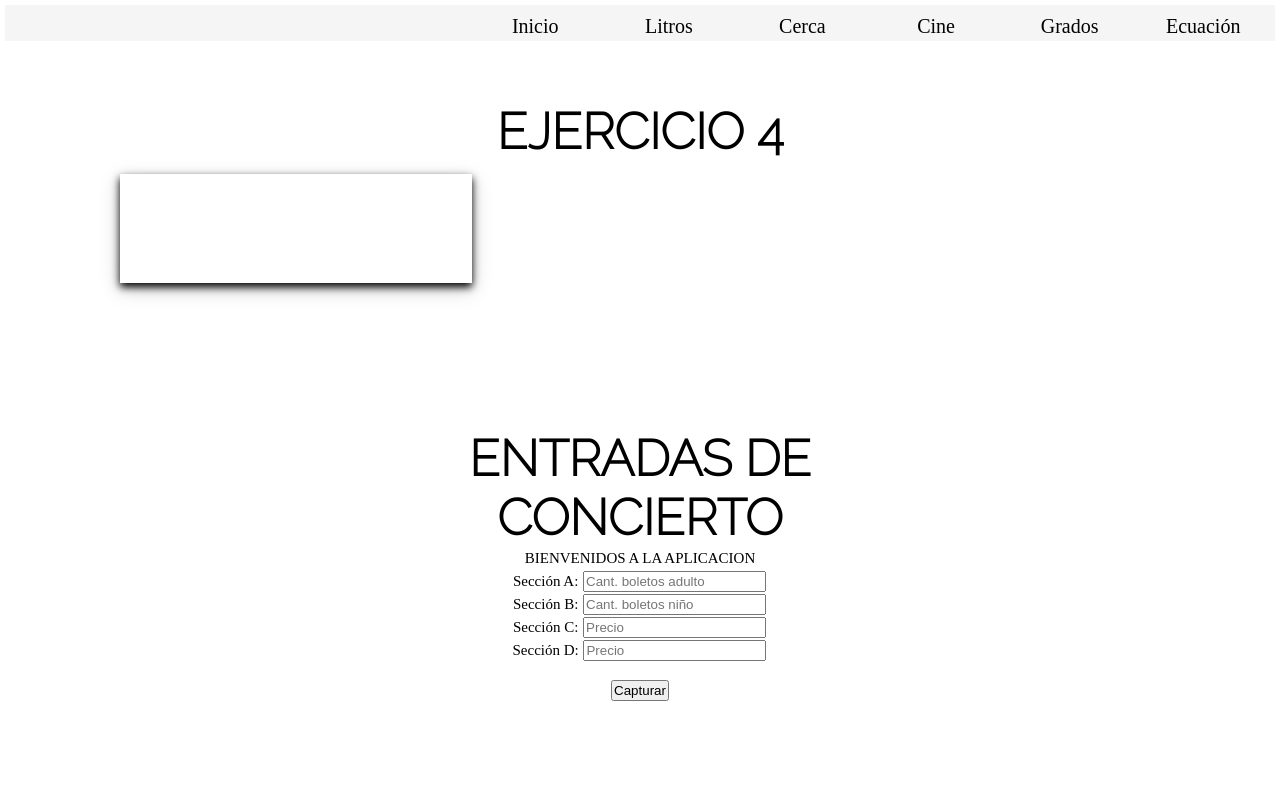
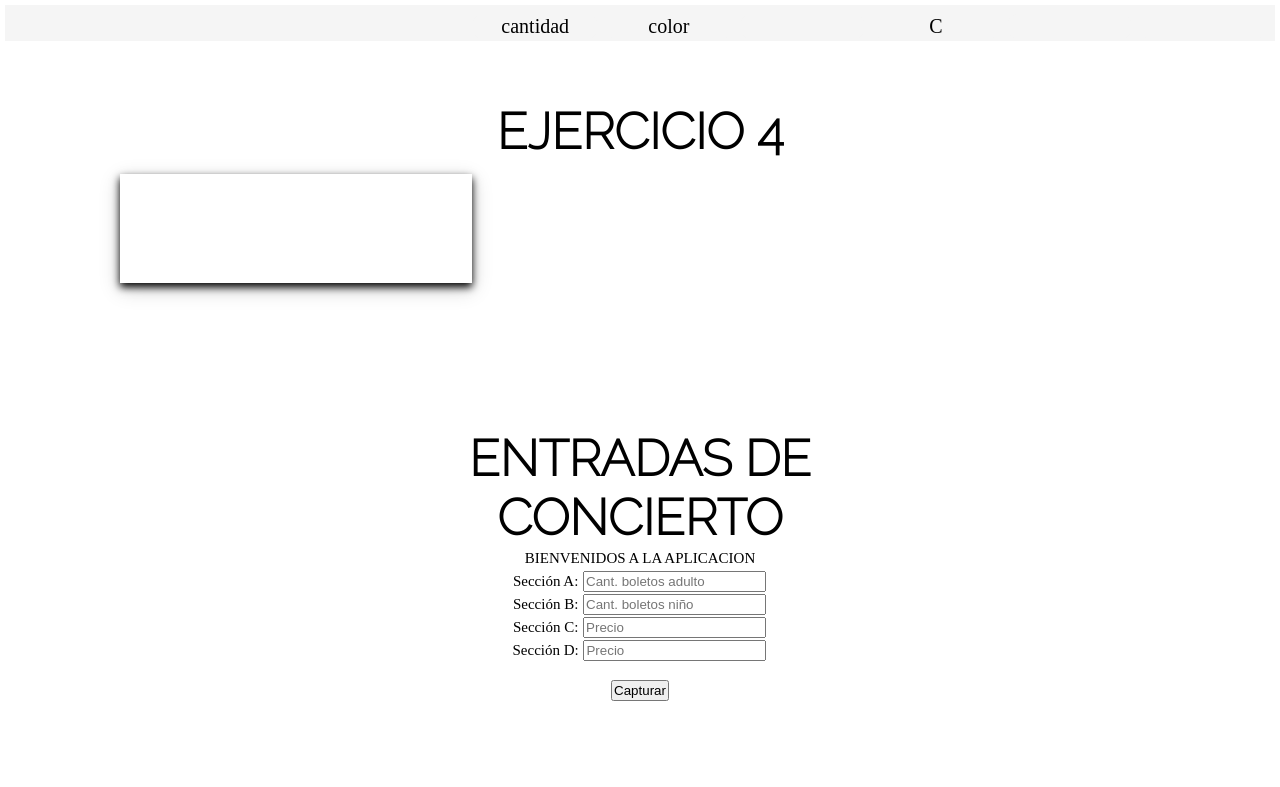
Before and after one commit to Danym2407/Autos_Daleth, a plain HTML site: page Concierto.html in a window 1280 px wide. Shown: the top 787 px of the page. Drawn offline with Linux system fonts and the light colour scheme.

Commit message:
Update Concierto.html

```diff
--- a/Concierto.html
+++ b/Concierto.html
@@ -11,12 +11,12 @@
 
     <nav><ul>
 
-        <li><a href="index.html">Inicio</a></li>
-        <li><a href="litros.html">Litros</a></li>
-        <li><a href="cerca.html">Cerca</a></li>
-        <li><a href="cine.html">Cine</a></li>
-        <li><a href="grados.html">Grados</a></li>
-        <li><a href="ecuacion.html">Ecuación</a></li>
+        <li><a href="index.html">cantidad</a></li>
+        <li><a href="litros.html">color</a></li>
+        <li><a href="cerca.html"></a></li>
+        <li><a href="cine.html">C</a></li>
+        <li><a href="grados.html"></a></li>
+        <li><a href="ecuacion.html"></a></li>
     </ul></nav></div>
 </header>
 
```
